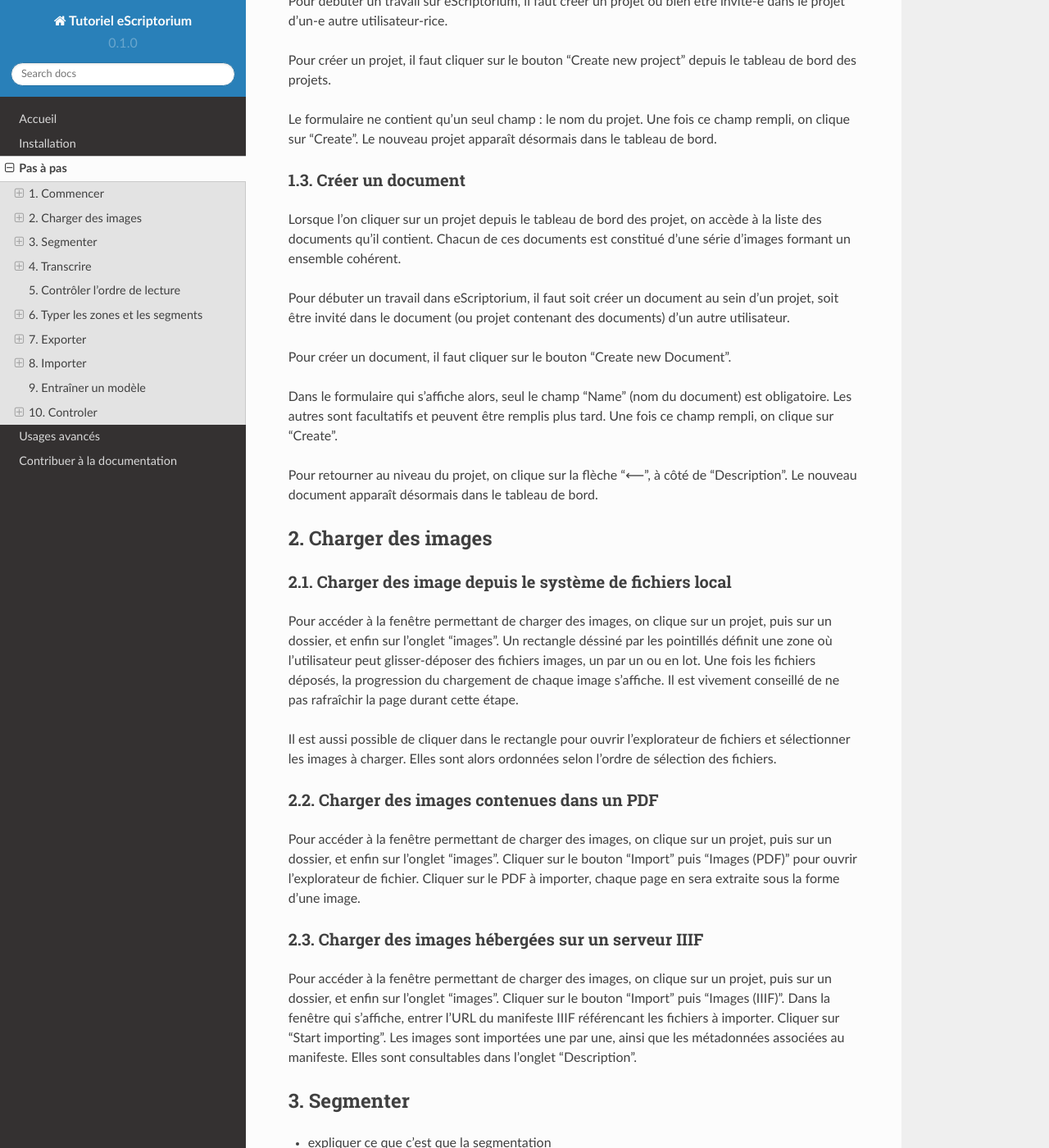
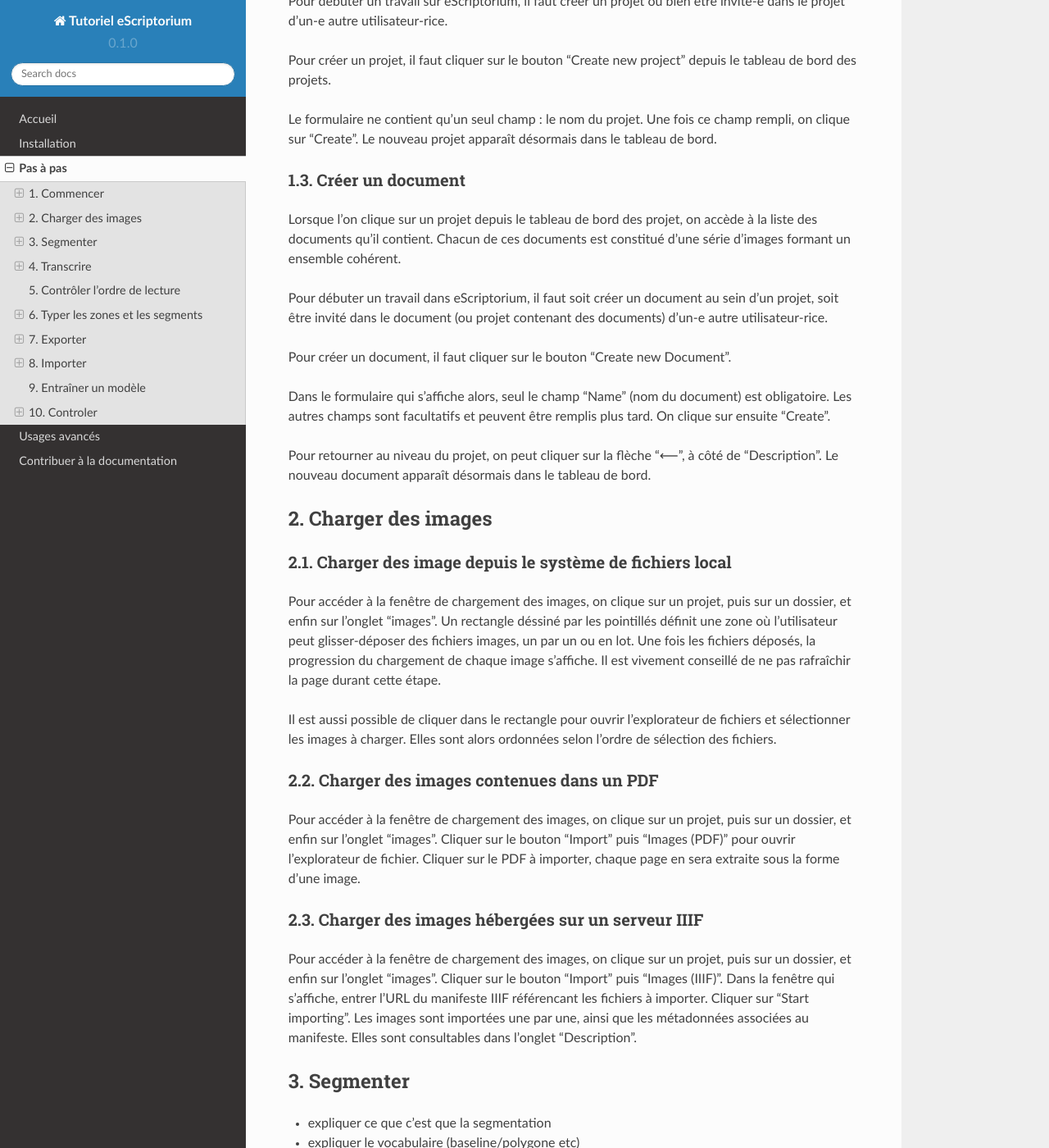
Before and after one commit to alix-tz/escriptorium-documentation, a Sphinx documentation site: the page built from docs/source/walkthrough.rst, in a window 1280 px wide and 1400 px high, scrolled down 953 px. Shown: the whole window at 82% size. Built offline with Sphinx 7.4.7 and the Read the Docs theme 2.0.0, drawn with Linux system fonts in a browser that asks for light colours; some of the changed text lies outside the part shown.

```diff
--- a/docs/source/walkthrough.rst
+++ b/docs/source/walkthrough.rst
@@ -1,7 +1,7 @@
 Pas à pas
 =========
 
-.. note::
+.. DANGER::
 	Cette page est une ébauche non encore rédigée.
 
 
@@ -36,18 +38,22 @@ Pour créer un projet, il faut cliquer sur le bouton "Create new project" depuis
 
 Le formulaire ne contient qu'un seul champ : le nom du projet. Une fois ce champ rempli, on clique sur "Create". Le nouveau projet apparaît désormais dans le tableau de bord.
 
+
 1.3. Créer un document
 ^^^^^^^^^^^^^^^^^^^^^^
 
-Lorsque l'on cliquer sur un projet depuis le tableau de bord des projet, on accède à la liste des documents qu'il contient. Chacun de ces documents est constitué d'une série d'images formant un ensemble cohérent.
+.. MISSING_IMG
+	Création d'un projet et affichage dans la liste des documents
 
-Pour débuter un travail dans eScriptorium, il faut soit créer un document au sein d'un projet, soit être invité dans le document (ou projet contenant des documents) d'un autre utilisateur.
+Lorsque l'on clique sur un projet depuis le tableau de bord des projet, on accède à la liste des documents qu'il contient. Chacun de ces documents est constitué d'une série d'images formant un ensemble cohérent.
+
+Pour débuter un travail dans eScriptorium, il faut soit créer un document au sein d'un projet, soit être invité dans le document (ou projet contenant des documents) d'un-e autre utilisateur-rice.
 
 Pour créer un document, il faut cliquer sur le bouton "Create new Document".
 
-Dans le formulaire qui s'affiche alors, seul le champ "Name" (nom du document) est obligatoire. Les autres sont facultatifs et peuvent être remplis plus tard. Une fois ce champ rempli, on clique sur "Create".
+Dans le formulaire qui s'affiche alors, seul le champ "Name" (nom du document) est obligatoire. Les autres champs sont facultatifs et peuvent être remplis plus tard. On clique sur ensuite "Create".
 
-Pour retourner au niveau du projet, on clique sur la flèche "⟵", à côté de "Description". Le nouveau document apparaît désormais dans le tableau de bord.
+Pour retourner au niveau du projet, on peut cliquer sur la flèche "⟵", à côté de "Description". Le nouveau document apparaît désormais dans le tableau de bord.
 
 
 2. Charger des images
@@ -57,19 +63,29 @@ Pour retourner au niveau du projet, on clique sur la flèche "⟵", à côté de
 2.1. Charger des image depuis le système de fichiers local
 ^^^^^^^^^^^^^^^^^^^^^^^^^^^^^^^^^^^^^^^^^^^^^^^^^^^^^^^^^^
 
-Pour accéder à la fenêtre permettant de charger des images, on clique sur un projet, puis sur un dossier, et enfin sur l'onglet "images". Un rectangle déssiné par les pointillés définit une zone où l'utilisateur peut glisser-déposer des fichiers images, un par un ou en lot. Une fois les fichiers déposés, la progression du chargement de chaque image s'affiche. Il est vivement conseillé de ne pas rafraîchir la page durant cette étape.
+Pour accéder à la fenêtre de chargement des images, on clique sur un projet, puis sur un dossier, et enfin sur l'onglet "images". Un rectangle déssiné par les pointillés définit une zone où l'utilisateur peut glisser-déposer des fichiers images, un par un ou en lot. Une fois les fichiers déposés, la progression du chargement de chaque image s'affiche. Il est vivement conseillé de ne pas rafraîchir la page durant cette étape.
 
 Il est aussi possible de cliquer dans le rectangle pour ouvrir l'explorateur de fichiers et sélectionner les images à charger. Elles sont alors ordonnées selon l'ordre de sélection des fichiers.
+
+.. MISSING_IMG
+	Chargement d'images depuis l'explorateur de fichiers
 
 2.2. Charger des images contenues dans un PDF
 ^^^^^^^^^^^^^^^^^^^^^^^^^^^^^^^^^^^^^^^^^^^^^
 
-Pour accéder à la fenêtre permettant de charger des images, on clique sur un projet, puis sur un dossier, et enfin sur l'onglet "images". Cliquer sur le bouton "Import" puis "Images (PDF)" pour ouvrir l'explorateur de fichier. Cliquer sur le PDF à importer, chaque page en sera extraite sous la forme d'une image.
+Pour accéder à la fenêtre de chargement des images, on clique sur un projet, puis sur un dossier, et enfin sur l'onglet "images". Cliquer sur le bouton "Import" puis "Images (PDF)" pour ouvrir l'explorateur de fichier. Cliquer sur le PDF à importer, chaque page en sera extraite sous la forme d'une image.
+
+.. MISSING_IMG
+	Chargement d'images depuis un PDF
 
 2.3. Charger des images hébergées sur un serveur IIIF
 ^^^^^^^^^^^^^^^^^^^^^^^^^^^^^^^^^^^^^^^^^^^^^^^^^^^^^
 
-Pour accéder à la fenêtre permettant de charger des images, on clique sur un projet, puis sur un dossier, et enfin sur l'onglet "images". Cliquer sur le bouton "Import" puis "Images (IIIF)". Dans la fenêtre qui s'affiche, entrer l'URL du manifeste IIIF référencant les fichiers à importer. Cliquer sur "Start importing". Les images sont importées une par une, ainsi que les métadonnées associées au manifeste. Elles sont consultables dans l'onglet "Description".
+Pour accéder à la fenêtre de chargement des images, on clique sur un projet, puis sur un dossier, et enfin sur l'onglet "images". Cliquer sur le bouton "Import" puis "Images (IIIF)". Dans la fenêtre qui s'affiche, entrer l'URL du manifeste IIIF référencant les fichiers à importer. Cliquer sur "Start importing". Les images sont importées une par une, ainsi que les métadonnées associées au manifeste. Elles sont consultables dans l'onglet "Description".
+
+.. MISSING_IMG
+	Création d'images depuis IIIF
+
 
 3. Segmenter
 ------------
```
Also changed, not shown: other parts of docs/source/walkthrough.rst (+14 -4 lines).
